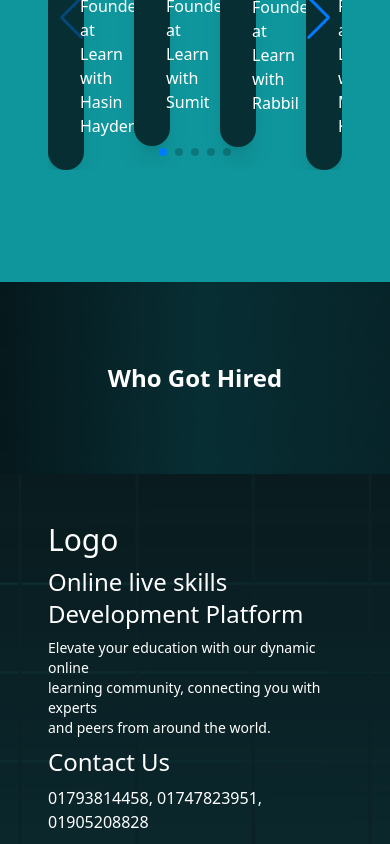
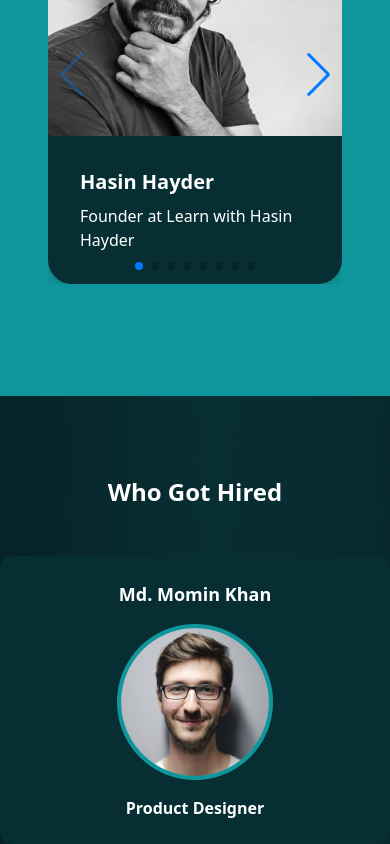
Before and after one commit to Zannatul-Fahmida/online-learning, a Next.js app: page /categories/1 in a window 390 px wide. Shown: the part 1340-2184 px from the top of the page. Built offline with nearby package versions, Linux system fonts and the light colour scheme.

Commit message:
hired carousel added

```diff
--- a/components/Category/HiredCarousel.jsx
+++ b/components/Category/HiredCarousel.jsx
@@ -1,5 +1,109 @@
-export default function HiredCarousel (){
-    return(
-        <div></div>
-    )
+import { Swiper, SwiperSlide } from "swiper/react";
+import "swiper/css";
+import "swiper/css/pagination";
+import teacher from "../../public/instructor.png";
+import Image from "next/image";
+import styles from "../../styles/Category.module.css";
+
+export default function HiredCarousel() {
+  return (
+    <Swiper
+      slidesPerView={4}
+      spaceBetween={30}
+      breakpoints={{
+        360: {
+          slidesPerView: 1,
+          spaceBetween: 20,
+        },
+        768:{
+          slidesPerView: 4,
+          spaceBetween: 50,
+        }
+      }}
+      centeredSlides={true}
+      className="mySwiper mt-12"
+    >
+      <SwiperSlide>
+        <div
+          className={`${styles.lightTealBg} flex flex-col items-center p-6 rounded-xl`}
+        >
+          <h4 className="font-bold text-lg">Md. Momin Khan</h4>
+          <Image className="py-4" src={teacher} alt="instructor" />
+          <p className="font-semibold">Product Designer</p>
+        </div>
+      </SwiperSlide>
+      <SwiperSlide>
+        <div
+          className={`${styles.lightTealBg} flex flex-col items-center p-6 rounded-xl`}
+        >
+          <h4 className="font-bold text-lg">Md. Momin Khan</h4>
+          <Image className="py-4" src={teacher} alt="instructor" />
+          <p className="font-semibold">Product Designer</p>
+        </div>
+      </SwiperSlide>
+      <SwiperSlide>
+        <div
+          className={`${styles.lightTealBg} flex flex-col items-center p-6 rounded-xl`}
+        >
+          <h4 className="font-bold text-lg">Md. Momin Khan</h4>
+          <Image className="py-4" src={teacher} alt="instructor" />
+          <p className="font-semibold">Product Designer</p>
+        </div>
+      </SwiperSlide>
+      <SwiperSlide>
+        <div
+          className={`${styles.lightTealBg} flex flex-col items-center p-6 rounded-xl`}
+        >
+          <h4 className="font-bold text-lg">Md. Momin Khan</h4>
+          <Image className="py-4" src={teacher} alt="instructor" />
+          <p className="font-semibold">Product Designer</p>
+        </div>
+      </SwiperSlide>
+      <SwiperSlide>
+        <div
+          className={`${styles.lightTealBg} flex flex-col items-center p-6 rounded-xl`}
+        >
+          <h4 className="font-bold text-lg">Md. Momin Khan</h4>
+          <Image className="py-4" src={teacher} alt="instructor" />
+          <p className="font-semibold">Product Designer</p>
+        </div>
+      </SwiperSlide>
+      <SwiperSlide>
+        <div
+          className={`${styles.lightTealBg} flex flex-col items-center p-6 rounded-xl`}
+        >
+          <h4 className="font-bold text-lg">Md. Momin Khan</h4>
+          <Image className="py-4" src={teacher} alt="instructor" />
+          <p className="font-semibold">Product Designer</p>
+        </div>
+      </SwiperSlide>
+      <SwiperSlide>
+        <div
+          className={`${styles.lightTealBg} flex flex-col items-center p-6 rounded-xl`}
+        >
+          <h4 className="font-bold text-lg">Md. Momin Khan</h4>
+          <Image className="py-4" src={teacher} alt="instructor" />
+          <p className="font-semibold">Product Designer</p>
+        </div>
+      </SwiperSlide>
+      <SwiperSlide>
+        <div
+          className={`${styles.lightTealBg} flex flex-col items-center p-6 rounded-xl`}
+        >
+          <h4 className="font-bold text-lg">Md. Momin Khan</h4>
+          <Image className="py-4" src={teacher} alt="instructor" />
+          <p className="font-semibold">Product Designer</p>
+        </div>
+      </SwiperSlide>
+      <SwiperSlide>
+        <div
+          className={`${styles.lightTealBg} flex flex-col items-center p-6 rounded-xl`}
+        >
+          <h4 className="font-bold text-lg">Md. Momin Khan</h4>
+          <Image className="py-4" src={teacher} alt="instructor" />
+          <p className="font-semibold">Product Designer</p>
+        </div>
+      </SwiperSlide>
+    </Swiper>
+  );
 }
--- a/components/Category/InstructorsCarousel.jsx
+++ b/components/Category/InstructorsCarousel.jsx
@@ -18,6 +18,16 @@ export default function InstructorsCarousel() {
       slidesPerView={4}
       navigation
       pagination={{ clickable: true }}
+      breakpoints={{
+        360: {
+          slidesPerView: 1,
+          spaceBetween: 20,
+        },
+        768:{
+          slidesPerView: 4,
+          spaceBetween: 50,
+        }
+      }}
       onSwiper={(swiper) => console.log(swiper)}
       onSlideChange={() => console.log("slide change")}
       className="my-8"
--- a/pages/categories/[category]/index.js
+++ b/pages/categories/[category]/index.js
@@ -36,7 +36,7 @@ export default function CategoryDetails() {
         <InstructorsCarousel />
       </div>
       <div
-        className={`${styles.hiredBg} text-white text-center px-12 md:px-24 py-20`}
+        className={`${styles.hiredBg} text-white text-center py-20`}
       >
         <h2 className="text-2xl font-bold">Who Got Hired</h2>
         <HiredCarousel />
--- a/styles/Category.module.css
+++ b/styles/Category.module.css
@@ -34,3 +34,6 @@
 .tealBg{
     background-color: #072E33;
 }
+.lightTealBg{
+    background-color: #072E33;
+}
```
